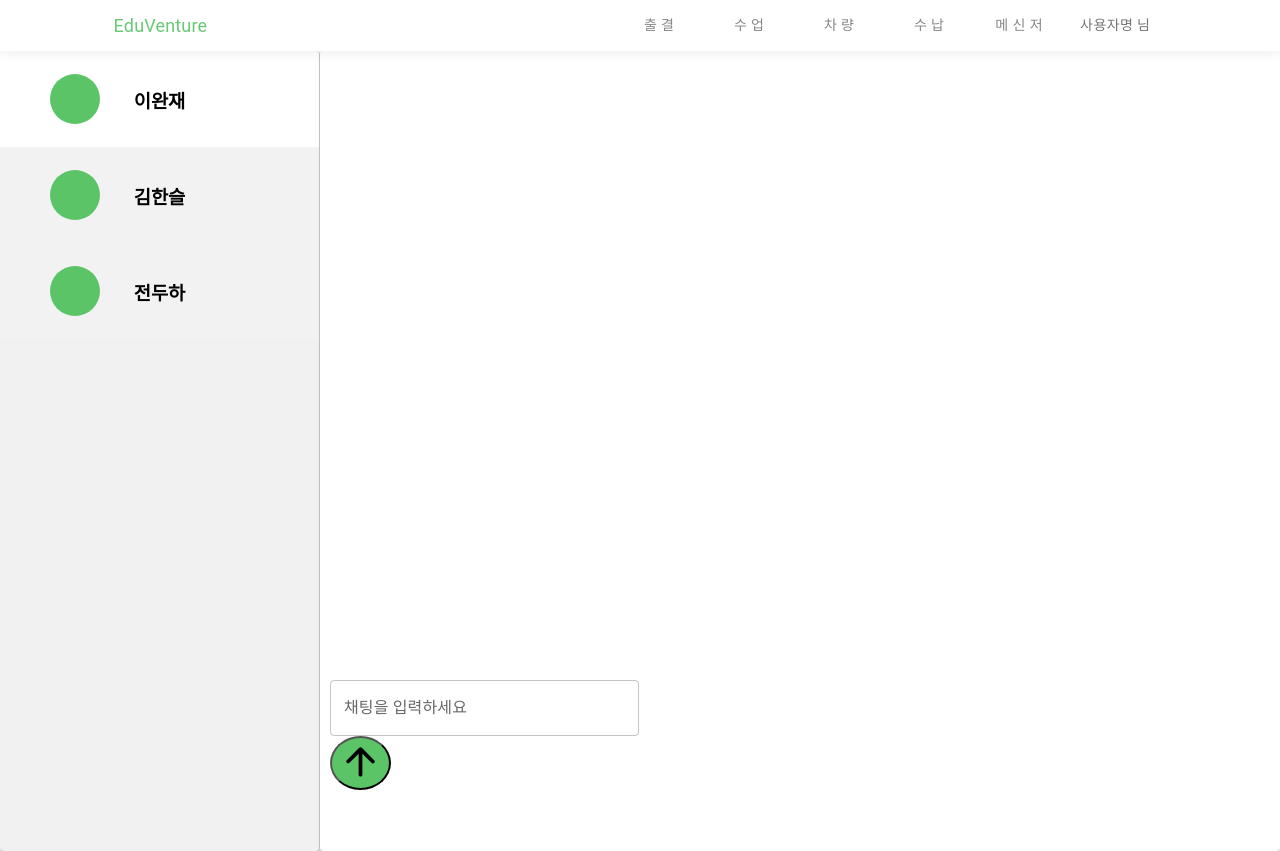
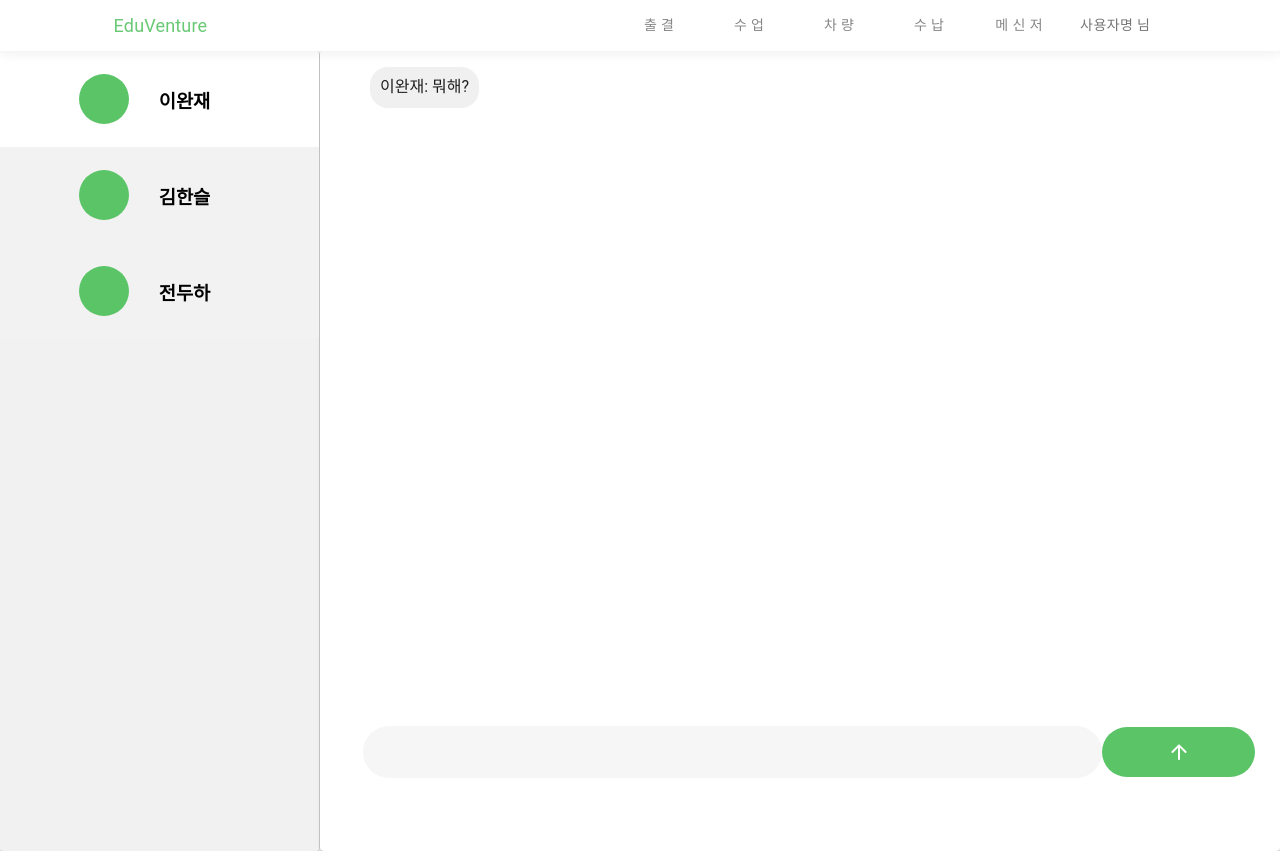
Before and after one commit to edu-venture/edu-front, a React (Create React App) app: page /messenger/1 in a window 1280 px wide. Built offline with nearby package versions, Linux system fonts and the light colour scheme.

Commit message:
feat: 메신저 사용자별 선택 구분 및 개별 채팅창 매핑

```diff
--- a/src/components/Messenger/MessengerChat.js
+++ b/src/components/Messenger/MessengerChat.js
@@ -1,18 +1,73 @@
 import React, { useState, useEffect } from "react";
 import ArrowUpwardRoundedIcon from "@mui/icons-material/ArrowUpwardRounded";
-import { Box, TextField } from "@mui/material";
+import { Box } from "@mui/material";
+import styled from "styled-components";
 
-const inputContainer = {
-  display: "flex",
-  justifyContent: "space-between",
-  position: "fixed",
-  bottom: 0,
-  width: "100%",
-  backgroundColor: "white",
-  padding: "10px",
-};
+const InputContainer = styled.div`
+  width: 80%;
+  height: 9.5%;
+  display: flex;
+  align-items: center;
+  justify-content: center;
+  position: fixed;
+  bottom: 0;
+  right: -4vw;
+  padding: 10px;
+  overflow: hidden;
+`;
 
-const MessengerChat = ({ selectedUser, chats }) => {
+const InputMessage = styled.input`
+  width: 70%;
+  height: 65%;
+  padding-left: 20px;
+  background-color: #f6f6f6;
+  border-radius: 30px;
+  font-size: 14px;
+  border: none;
+  outline: none;
+`;
+
+const SendButton = styled.button`
+  width: 15%;
+  height: 65%;
+  background-color: #5ac467;
+  border-radius: 30px;
+  border: none;
+  cursor: pointer;
+  display: flex;
+  align-items: center;
+  justify-content: center;
+  font-size: 14px;
+  color: white;
+`;
+const MessagesWrapper = styled.div`
+  overflow-y: auto;
+  max-height: 90vh; // Adjust this value based on your layout
+`;
+
+const MessageContainer = styled.div`
+  display: flex;
+  flex-direction: column;
+  align-items: ${(props) => (props.userType ? "flex-end" : "flex-start")};
+  margin-bottom: 10px;
+  margin-right: 50px;
+  margin-left: 50px;
+`;
+
+const MessageText = styled.p`
+  background-color: ${(props) => (props.userType ? "#5AC467" : "#f1f0f0")};
+  border-radius: 18px;
+  padding: 10px;
+  max-width: 60%;
+  line-height: 1.3;
+`;
+
+const TimeStamp = styled.div`
+  font-size: 10px;
+  color: #888;
+`;
+
+const MessengerChat = ({ chats }) => {
   const [inputText, setInputText] = useState("");
   const [messages, setMessages] = useState(chats);
 
@@ -22,34 +77,49 @@ const MessengerChat = ({ selectedUser, chats }) => {
 
   const handleMessageSubmit = (e) => {
     e.preventDefault();
-    setMessages([...messages, inputText]);
+    const time = new Date();
+    let hour = time.getHours();
+    const minute = String(time.getMinutes()).padStart(2, "0");
+    const ampm = hour >= 12 ? "오후" : "오전";
+    hour = hour % 12 || 12;
+    hour = String(hour).padStart(2, "0");
+
+    const userMessage = {
+      type: "user",
+      name: "김한슬",
+      message: inputText,
+      time: `${ampm} ${hour}:${minute}`,
+    };
+    setMessages([...messages, userMessage]);
     setInputText("");
   };
 
   return (
     <Box>
-      {messages.map((message, index) => (
-        <p key={index}>{message}</p>
-      ))}
-
-      <Box sx={inputContainer}>
-        <form onSubmit={handleMessageSubmit}>
-          <TextField
-            id="outlined-basic"
-            label="채팅을 입력하세요"
-            variant="outlined"
-            fullWidth
+      <MessagesWrapper>
+        {messages.map((message, index) => (
+          <MessageContainer key={index} userType={message.type === "user"}>
+            <MessageText userType={message.type === "user"}>
+              {message.name}: {message.message}
+            </MessageText>
+            <TimeStamp userType={message.type === "user"}>
+              {message.time}
+            </TimeStamp>
+          </MessageContainer>
+        ))}
+      </MessagesWrapper>
+      <form>
+        <InputContainer>
+          <InputMessage
+            type="text"
             value={inputText}
             onChange={(e) => setInputText(e.target.value)}
           />
-          <button
-            type="submit"
-            style={{ borderRadius: "50%", background: "#5AC467" }}
-          >
-            <ArrowUpwardRoundedIcon sx={{ fontSize: "45px" }} />
-          </button>
-        </form>
-      </Box>
+          <SendButton onClick={handleMessageSubmit}>
+            <ArrowUpwardRoundedIcon />
+          </SendButton>
+        </InputContainer>
+      </form>
     </Box>
   );
 };
--- a/src/components/Messenger/MessengerUser.js
+++ b/src/components/Messenger/MessengerUser.js
@@ -1,15 +1,16 @@
 import { Box } from "@mui/material";
 import React from "react";
-import { Link } from "react-router-dom";
+import { useNavigate } from "react-router-dom";
 
 const messageBox = {
-  position: "relative",
+  position: "relative", // <--- Add this
   backgroundColor: "#f2f2f2",
-  width: "100%",
+  width: "100vw",
   height: "12vh",
   display: "flex",
   alignItems: "center",
   padding: "0px",
+  cursor: "pointer",
 };
 
 const clickedMessageBox = {
@@ -18,12 +19,12 @@ const clickedMessageBox = {
 };
 
 const messageBoxDeco = {
-  position: "absolute",
-  left: "50px",
+  position: "relative",
   backgroundColor: "#5ac467",
   borderRadius: "50%",
   width: "50px",
   height: "50px",
+  left: "-30px",
 };
 
 const textContainer = {
@@ -33,21 +34,24 @@ const textContainer = {
   alignItems: "center",
 };
 
-const MessengerUser = ({ isSelected, onSelect, user, id }) => {
+const MessengerUser = ({ isSelected, user, id, onSelect }) => {
+  const navigate = useNavigate();
+
+  const handleClick = () => {
+    if (isSelected) {
+      onSelect(null);
+      navigate("/messenger");
+    } else {
+      onSelect(id);
+      navigate(`/messenger/${id}`);
+    }
+  };
+
   return (
-    <Box sx={isSelected ? clickedMessageBox : messageBox} onClick={onSelect}>
-      <div className="messageBoxDeco" style={messageBoxDeco} />
+    <Box sx={isSelected ? clickedMessageBox : messageBox} onClick={handleClick}>
       <Box sx={textContainer}>
-        <Link to={`/messenger/${id}`}>
-          <h3
-            style={{
-              color: "black",
-              margin: 0,
-            }}
-          >
-            {user}
-          </h3>
-        </Link>
+        <div className="messageBoxDeco" style={messageBoxDeco} />
+        <h3 style={{ color: "black", margin: 0 }}>{user}</h3>
       </Box>
     </Box>
   );
--- /dev/null
+++ b/src/components/Messenger/MessengerUserList.js
@@ -0,0 +1,29 @@
+import React, { useState } from "react";
+import { Box } from "@mui/material";
+import MessengerUser from "./MessengerUser";
+import { useParams } from "react-router-dom";
+
+const MessengerUserList = ({ users }) => {
+  const { id } = useParams();
+  const [selectedUserId, setSelectedUserId] = useState(id);
+
+  const handleSelect = (userId) => {
+    setSelectedUserId(userId);
+  };
+
+  return (
+    <Box>
+      {users.map((user, index) => (
+        <MessengerUser
+          key={index}
+          user={user.name}
+          id={user.id}
+          isSelected={user.id === selectedUserId}
+          onSelect={handleSelect}
+        />
+      ))}
+    </Box>
+  );
+};
+
+export default MessengerUserList;
--- a/src/pages/Messenger.js
+++ b/src/pages/Messenger.js
@@ -2,48 +2,40 @@ import React, { useState, useEffect } from "react";
 import axios from "axios";
 import { Box, Paper } from "@mui/material";
 import { useParams } from "react-router-dom";
-import MessengerUser from "../components/Messenger/MessengerUser";
+import MessengerUserList from "../components/Messenger/MessengerUserList";
 import MessengerChat from "../components/Messenger/MessengerChat";
+import DefaultChatPage from "../components/Messenger/DefaultChatPage";
 
 const Messenger = () => {
-  const [selectedUser, setSelectedUser] = useState(null);
   const [users, setUsers] = useState([]);
   const [chats, setChats] = useState([]);
 
   const { id } = useParams();
 
-  const changeUser = (id) => {
-    setSelectedUser(id);
-    setChats([]);
-  };
-
   useEffect(() => {
-    changeUser(id);
     axios
       .get("/MessengerUserData.json")
       .then((response) => {
         setUsers(response.data.User);
       })
       .catch((error) => {
-        console.error("There was an error retrieving the user data!", error);
+        console.error(error);
       });
-  }, [id]);
 
-  useEffect(() => {
-    if (selectedUser) {
+    if (id) {
       axios
-        .get(`/MessengerChatData.json?userId=${selectedUser}`)
+        .get(`/MessengerChatData.json?userId=${id}`)
         .then((response) => {
           setChats((prevChats) => ({
             ...prevChats,
-            [selectedUser]: response.data.Chat,
+            [id]: response.data[id],
           }));
         })
         .catch((error) => {
-          console.error("There was an error retrieving the chat data!", error);
+          console.error(error);
         });
     }
-  }, [selectedUser]);
+  }, [id]);
 
   return (
     <Box
@@ -68,22 +60,11 @@ const Messenger = () => {
           borderRight: "1px solid #ccc",
         }}
       >
-        {users.map((element, index) => (
-          <MessengerUser
-            key={index}
-            isSelected={selectedUser === element.id}
-            onSelect={() => changeUser(element.id)}
-            user={element.name}
-            id={element.id}
-          />
-        ))}
+        <MessengerUserList users={users} />
       </Paper>
 
       <Paper sx={{ margin: 0, overflowY: "auto" }}>
-        <MessengerChat
-          selectedUser={selectedUser}
-          chats={chats[selectedUser] || []}
-        />
+        {id ? <MessengerChat chats={chats[id] || []} /> : <DefaultChatPage />}
       </Paper>
     </Box>
   );
```
